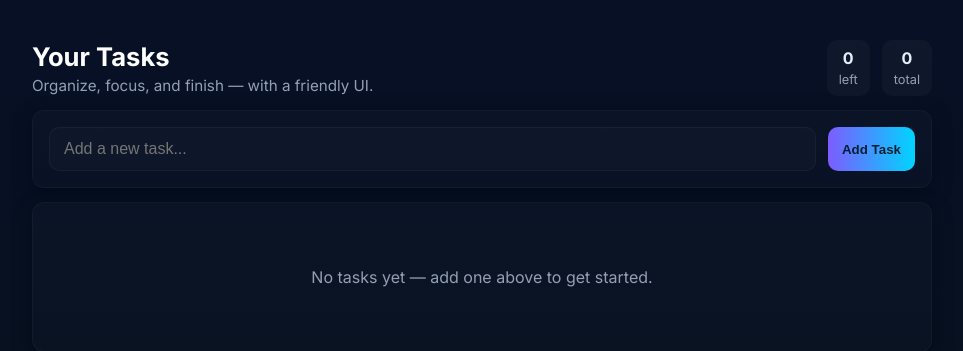
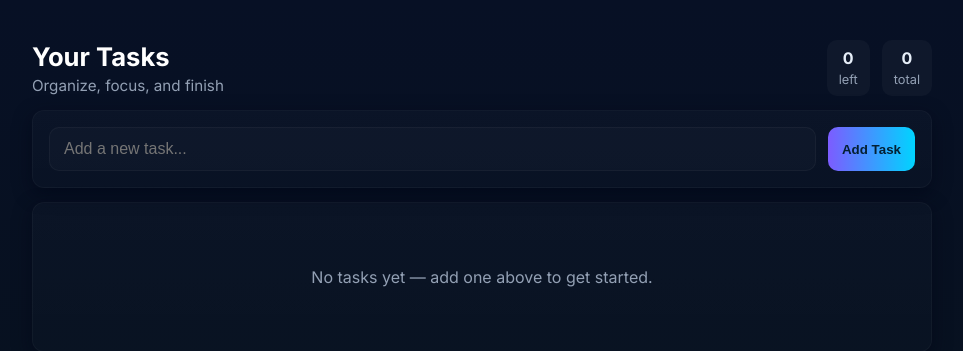
Before and after one commit to Ritwik722/Todo-list, a FastAPI app: page / in a window 1280 px wide. Shown: the top 351 px of the page, without its empty margins (158-1121 px from the left). Run offline with FastAPI, Linux system fonts and the light colour scheme.

Commit message:
Initial commit

```diff
--- a/templates/index.html
+++ b/templates/index.html
@@ -12,7 +12,7 @@
             <header class="app-header">
                 <div>
                     <h1 class="title">Your Tasks</h1>
-                    <p class="subtitle">Organize, focus, and finish — with a friendly UI.</p>
+                    <p class="subtitle">Organize, focus, and finish</p>
                 </div>
                 <div class="stats" aria-hidden="true">
                     {% set total = todos|length %}
```
